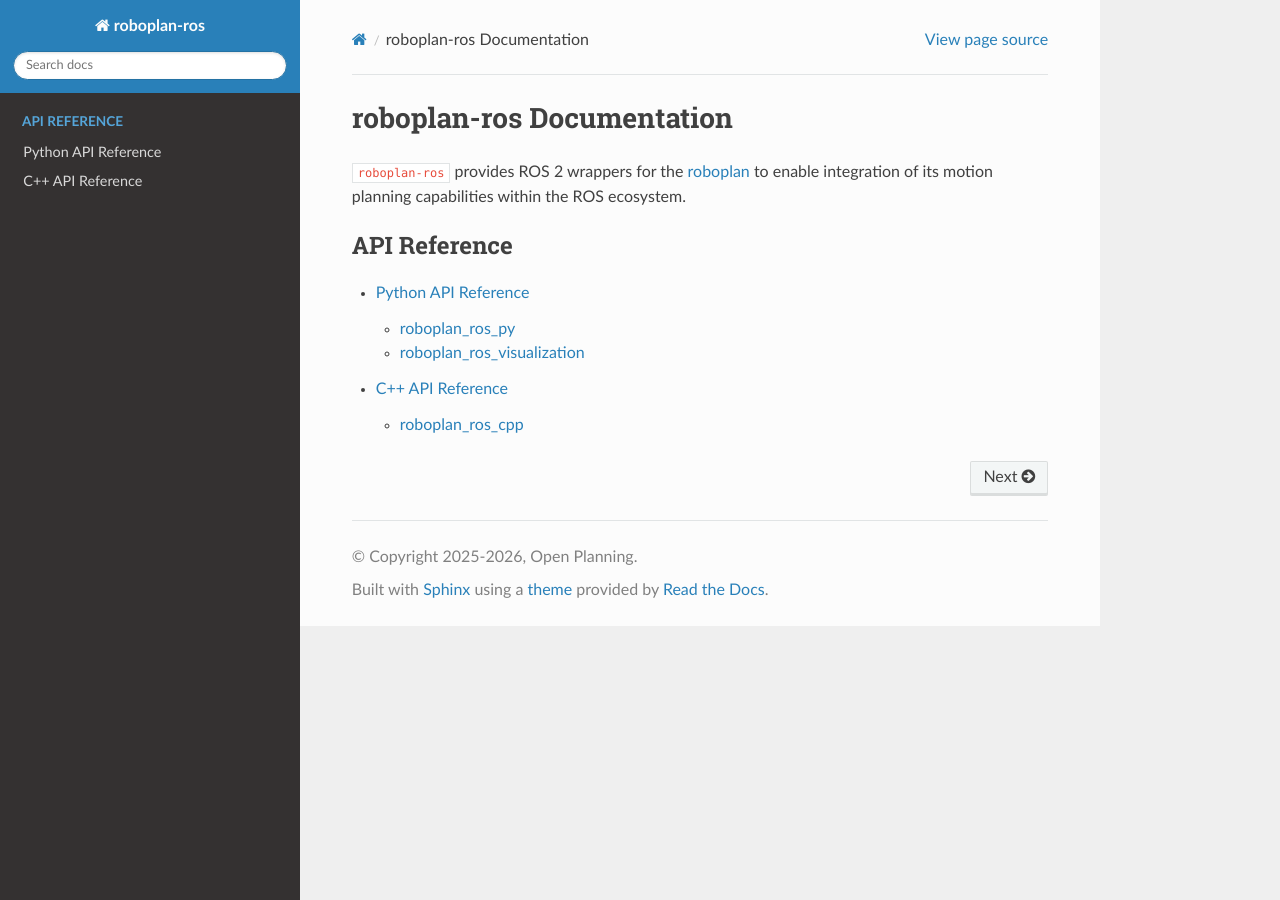
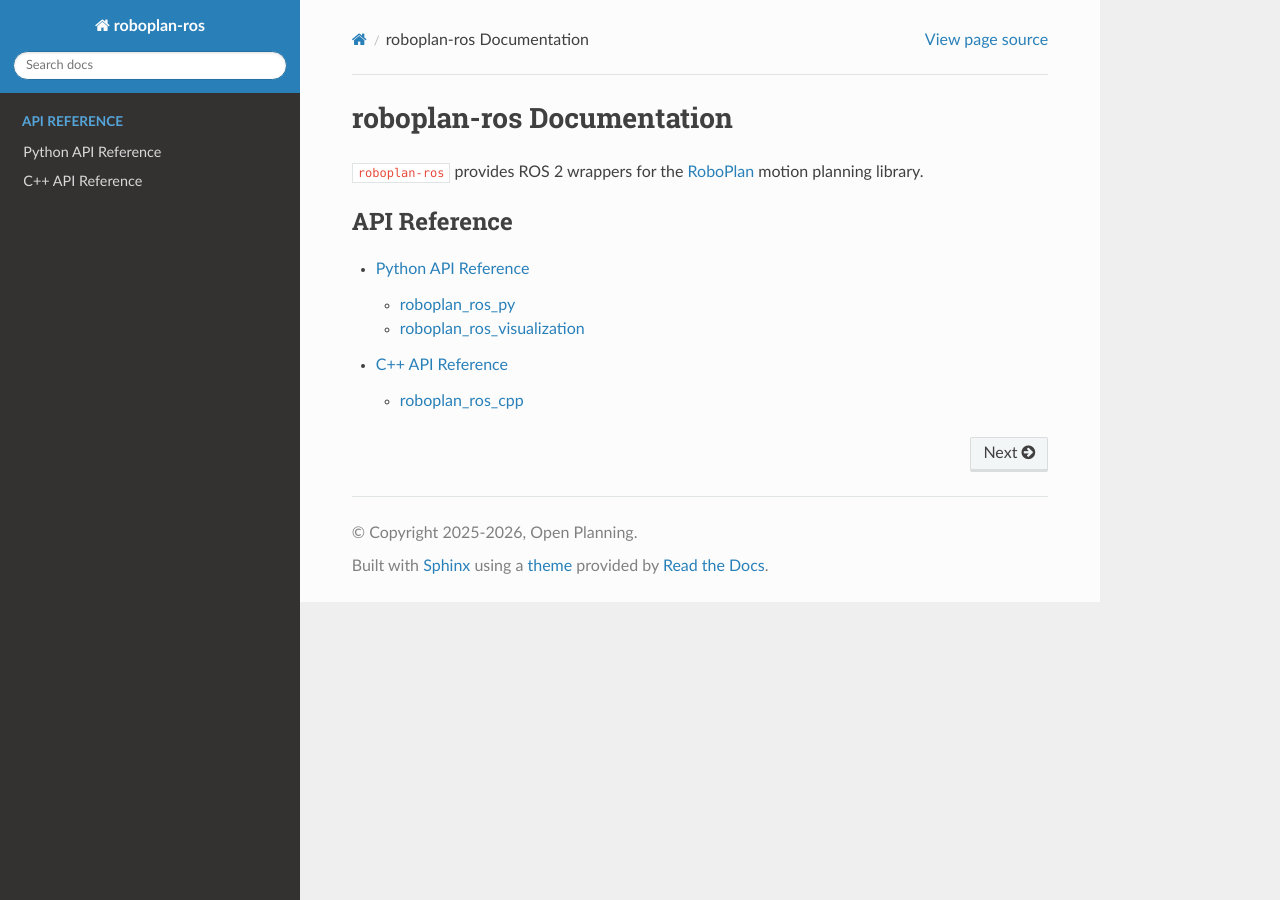
Before and after one commit to open-planning/roboplan-ros, a Sphinx documentation site: the page built from docs/source/index.rst, in a window 1280 px wide. Built offline with Sphinx 7.4.7 and the Read the Docs theme 3.1.0, drawn with Linux system fonts in a browser that asks for light colours.

Commit message:
Update docs/source/index.rst

```diff
--- a/docs/source/index.rst
+++ b/docs/source/index.rst
@@ -1,7 +1,7 @@
 roboplan-ros Documentation
 ==========================
 
-``roboplan-ros`` provides ROS 2 wrappers for the `roboplan <https://roboplan.readthedocs.io/en/latest/#>`_ to enable integration of its motion planning capabilities within the ROS ecosystem.
+``roboplan-ros`` provides ROS 2 wrappers for the `RoboPlan <https://roboplan.readthedocs.io/en/latest/#>`_ motion planning library.
 
 .. toctree::
    :maxdepth: 2
```
